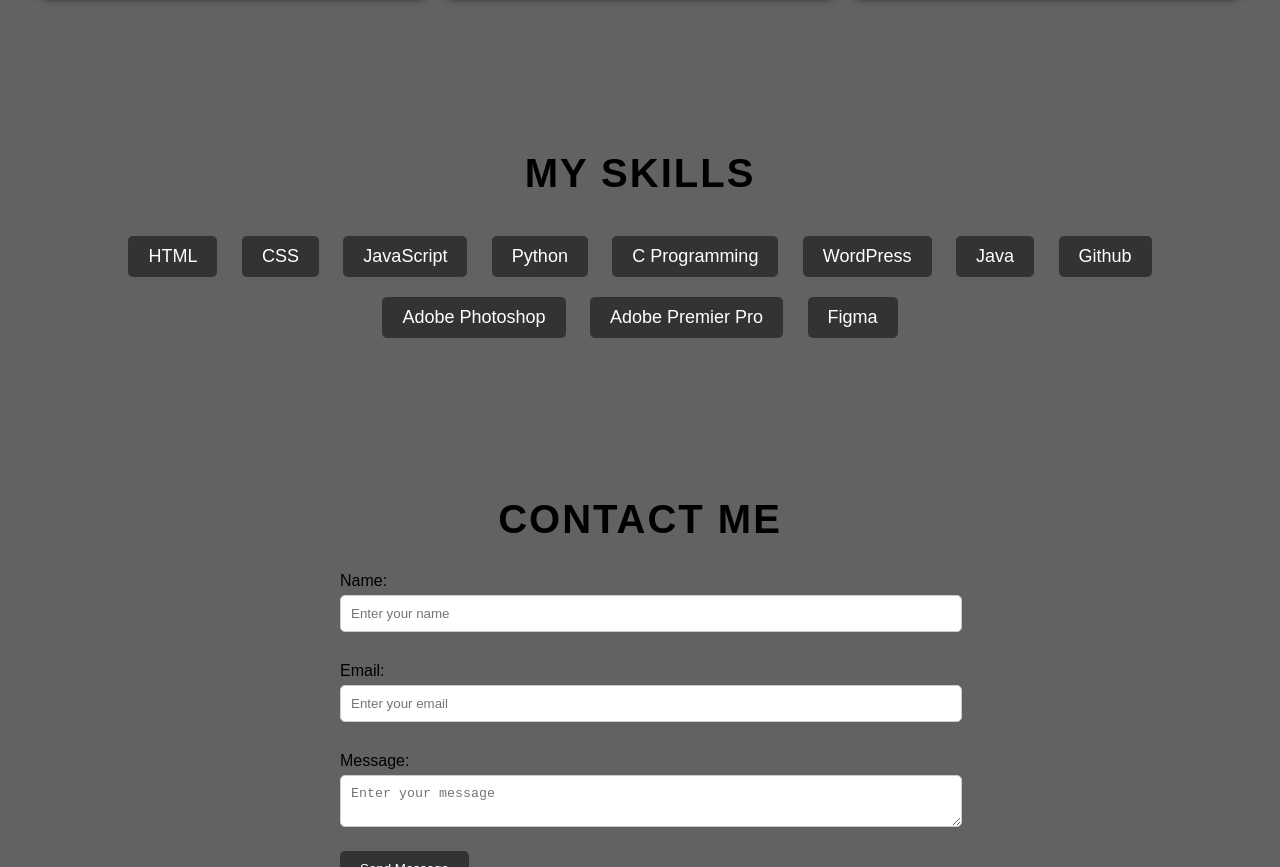
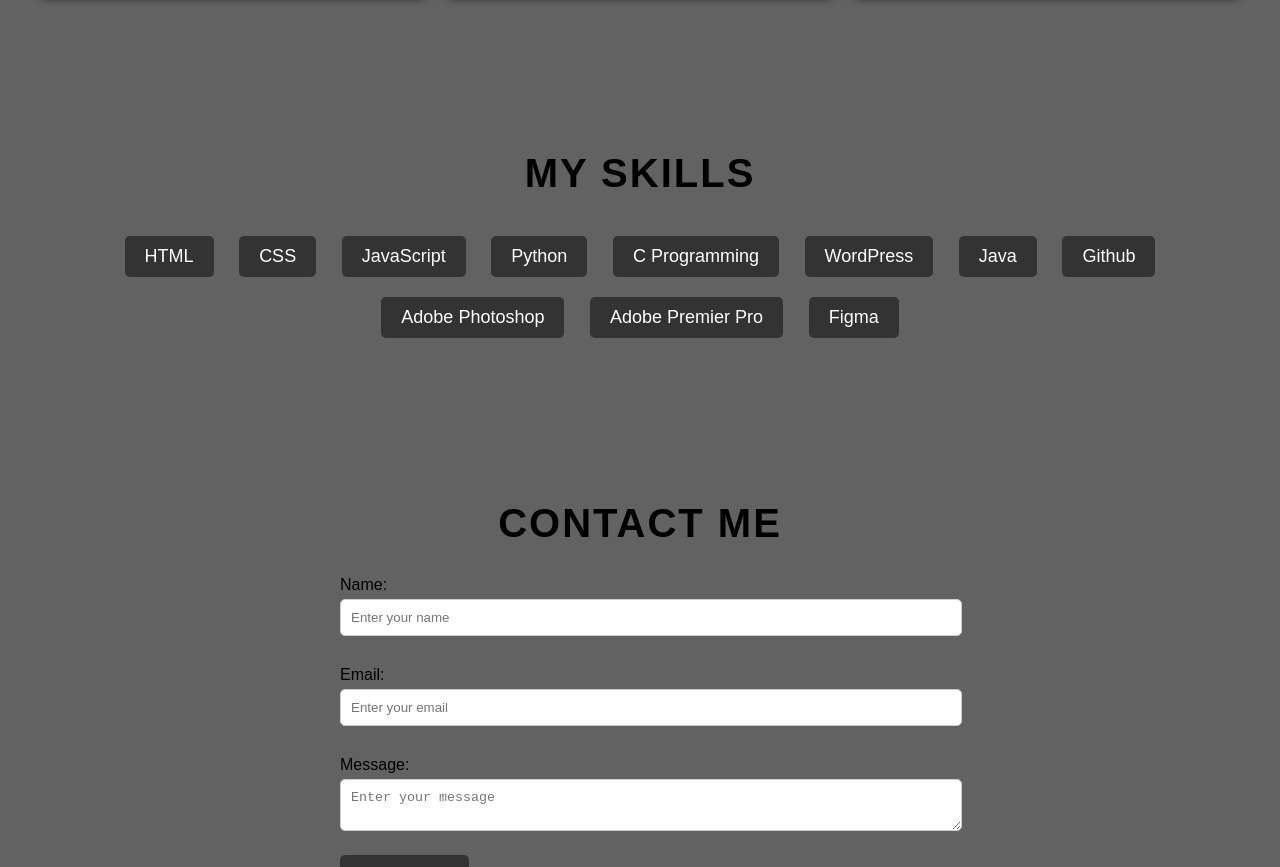
Before and after one commit to CyberSphinxxx/Main-Website-Portfolio, a plain HTML site: page index.html in a window 1280 px wide. Shown: the part 1370-2237 px from the top of the page. Drawn offline with Linux system fonts and the light colour scheme.

Commit message:
simple addition

```diff
--- a/styles.css
+++ b/styles.css
@@ -133,6 +133,10 @@ h2 {
   margin-left: 20px;
 }
 
+#skills{
+  font-size: 20px;
+}
+
 .project h3 {
   margin-top: 0;
   font-size: 24px;
```
